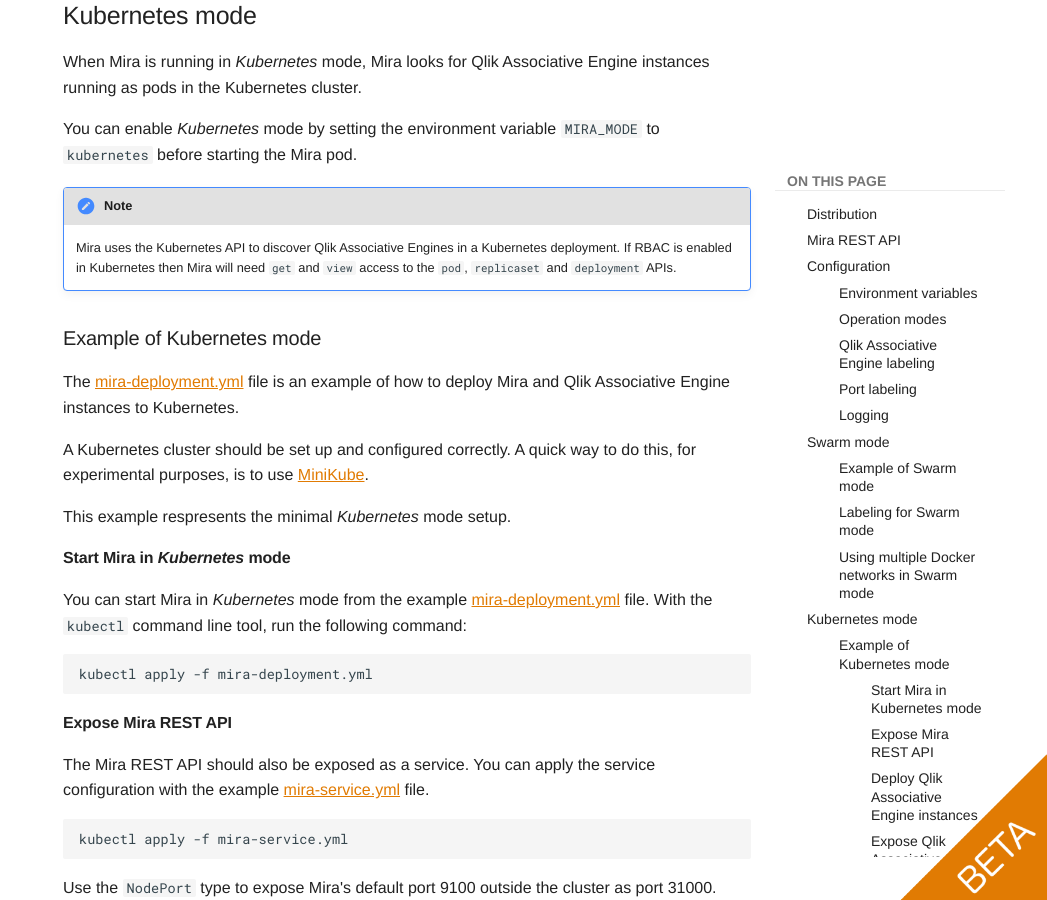
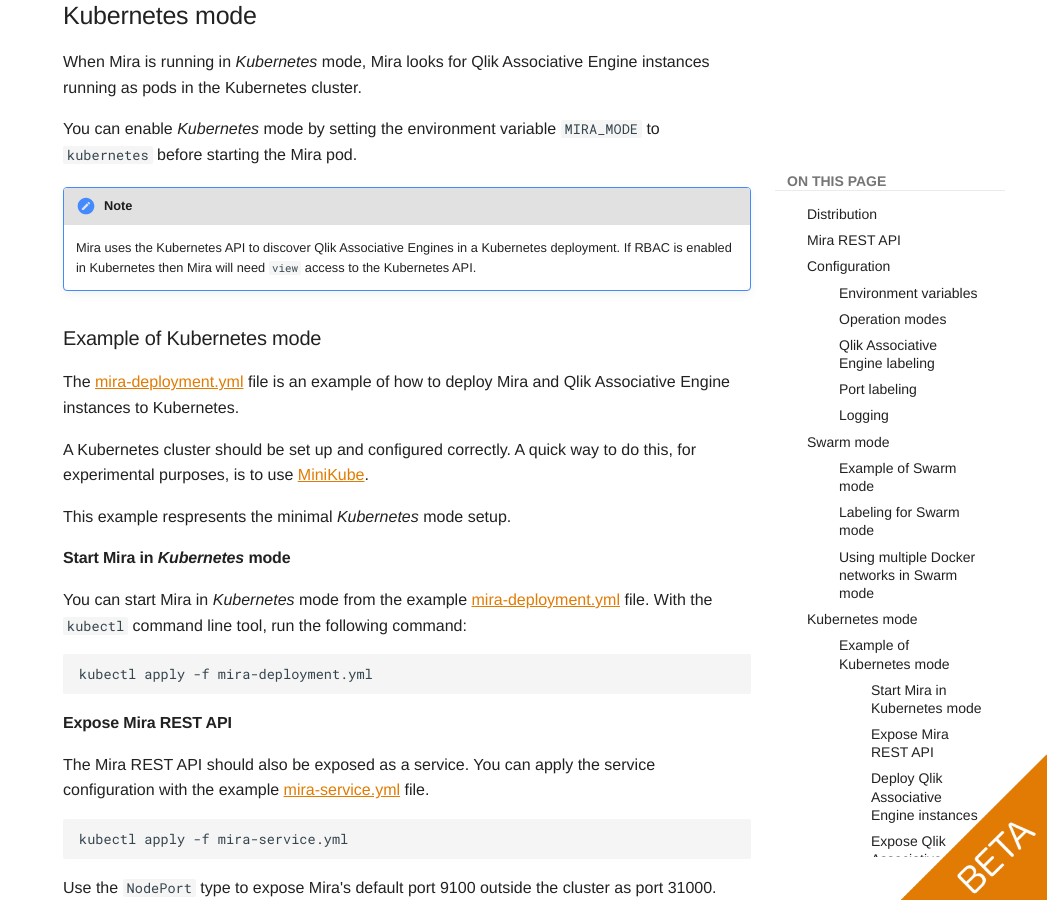
Before and after one commit to qlik-oss/core-website, an MkDocs documentation site: the page built from docs/services/mira.md, in a window 1280 px wide and 900 px high, scrolled down 5721 px. Shown: the whole window, without its empty margins (233-1280 px from the left). Built offline with MkDocs 1.6.1 and Material for MkDocs 9.7.7, drawn with Linux system fonts in a browser that asks for light colours; comment, search, counter and statistics services are not loaded.

Commit message:
Simplify mira rbac documentation

```diff
--- a/docs/services/mira.md
+++ b/docs/services/mira.md
@@ -204,8 +204,7 @@
 
 !!! Note
     Mira uses the Kubernetes API to discover Qlik Associative Engines in a Kubernetes deployment.
-    If RBAC is enabled in Kubernetes then Mira will need `get` and `view`
-    access to the `pod`, `replicaset` and `deployment` APIs.
+    If RBAC is enabled in Kubernetes then Mira will need `view` access to the Kubernetes API.
 
 ### Example of Kubernetes mode
 
```
